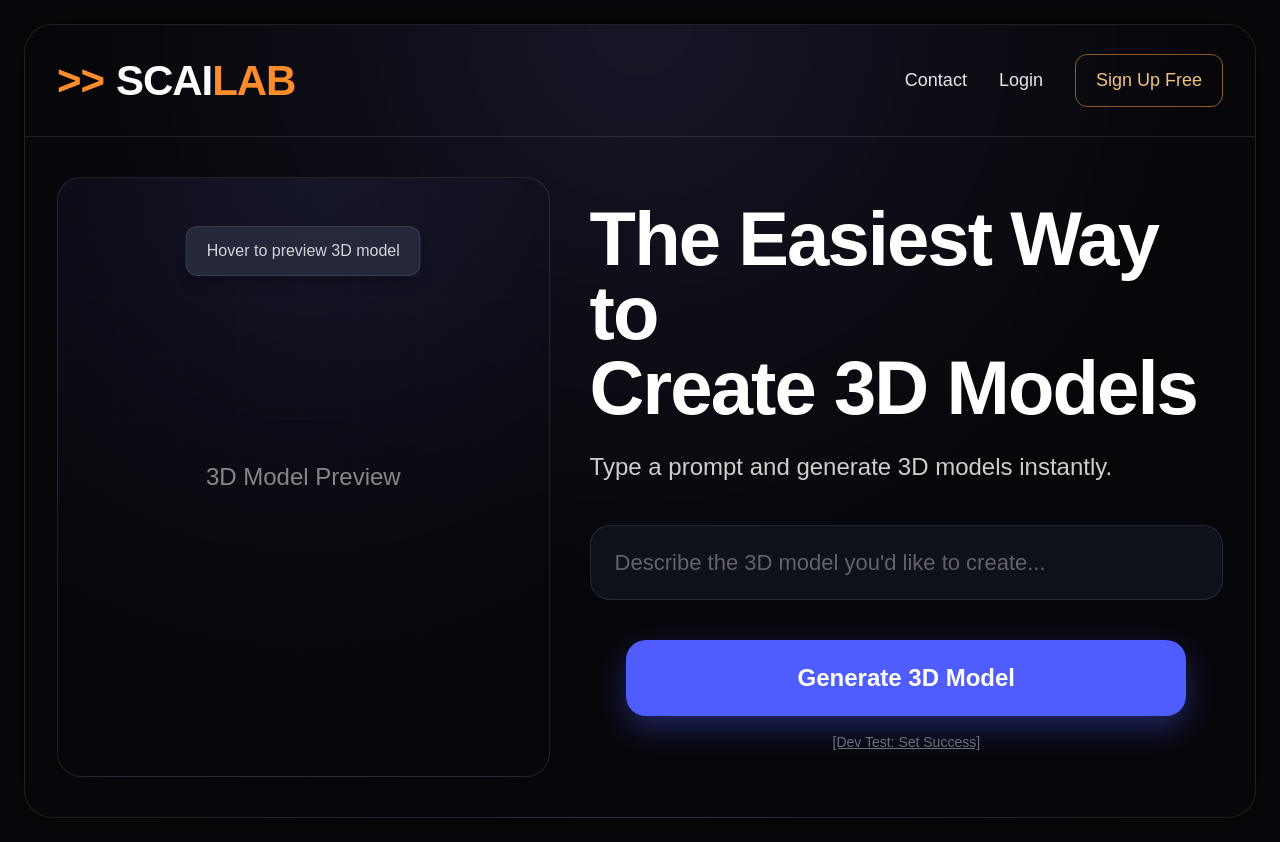
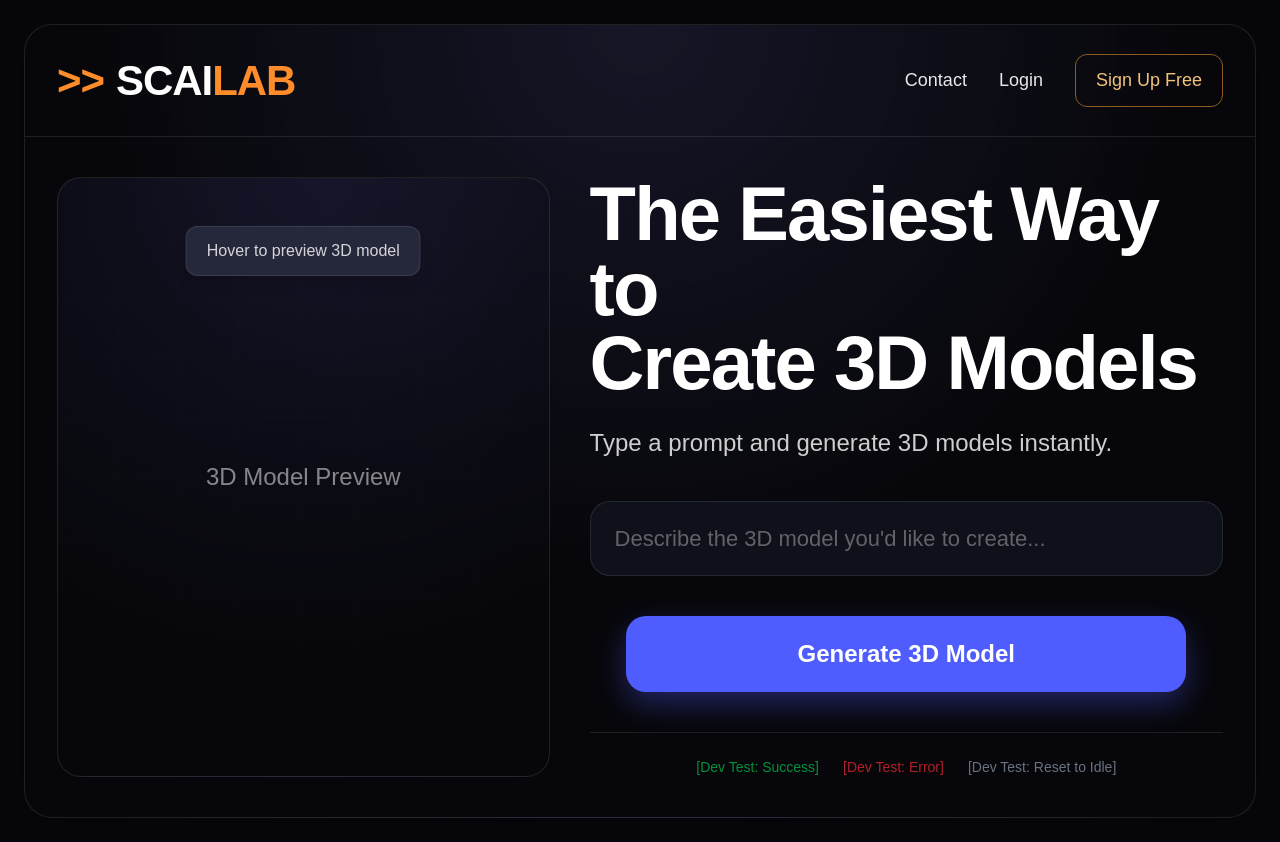
Before and after one commit to FUS3DSUNRISE/SUNRISE_PROJECT, a Next.js app in the folder frontend/: page / in a window 1280 px wide. Built offline with nearby package versions, Linux system fonts and the light colour scheme.

Commit message:
Oleksandra's tasks

```diff
--- a/frontend/app/page.tsx
+++ b/frontend/app/page.tsx
@@ -98,15 +98,36 @@ export default function Home() {
                 </div>
               )}
 
-              {/* Test button: force status to success */}
-              <div className="mt-4 flex justify-center">
+              {/* We show this block ONLY if the status is "error" */}
+              {status === "error" && (
+                <div className="mt-8 flex justify-center">
+                  <div className="w-full max-w-[500px] rounded-[16px] border border-red-500/30 bg-red-500/10 px-6 py-4 text-center text-red-400">
+                    Oops! Something went wrong while generating the model. Please check your prompt and try again.
+                  </div>
+                </div>
+              )}
+
+              {/* Button panel for developer testing */}
+              <div className="mt-10 flex justify-center gap-6 border-t border-white/10 pt-6">
                  <button
                     onClick={() => useGenerationStore.getState().setStatus("success")}
-                    className="text-sm text-gray-500 underline"
+                    className="text-sm text-green-500/70 hover:text-green-400 transition"
                  >
-                    [Dev Test: Set Success]
+                    [Dev Test: Success]
                  </button>
-              </div>
+                 <button
+                    onClick={() => useGenerationStore.getState().setStatus("error")}
+                    className="text-sm text-red-500/70 hover:text-red-400 transition"
+                 >
+                    [Dev Test: Error]
+                 </button>
+                 <button
+                    onClick={() => useGenerationStore.getState().setStatus("idle")}
+                    className="text-sm text-gray-500 hover:text-white transition"
+                 >
+                    [Dev Test: Reset to Idle]
+                 </button>
+                </div>
 
             </div>
           </section>
--- a/frontend/components/GenerateButton.tsx
+++ b/frontend/components/GenerateButton.tsx
@@ -22,6 +22,7 @@ export default function GenerateButton() {
     if (status === "submitted") buttonText = "Submitting...";
     if (status === "processing") buttonText = "Processing...";
     if (status === "success") buttonText = "Generate Another";
+    if (status === "error") buttonText = "Try Again";
 
     return (
         <button
```
